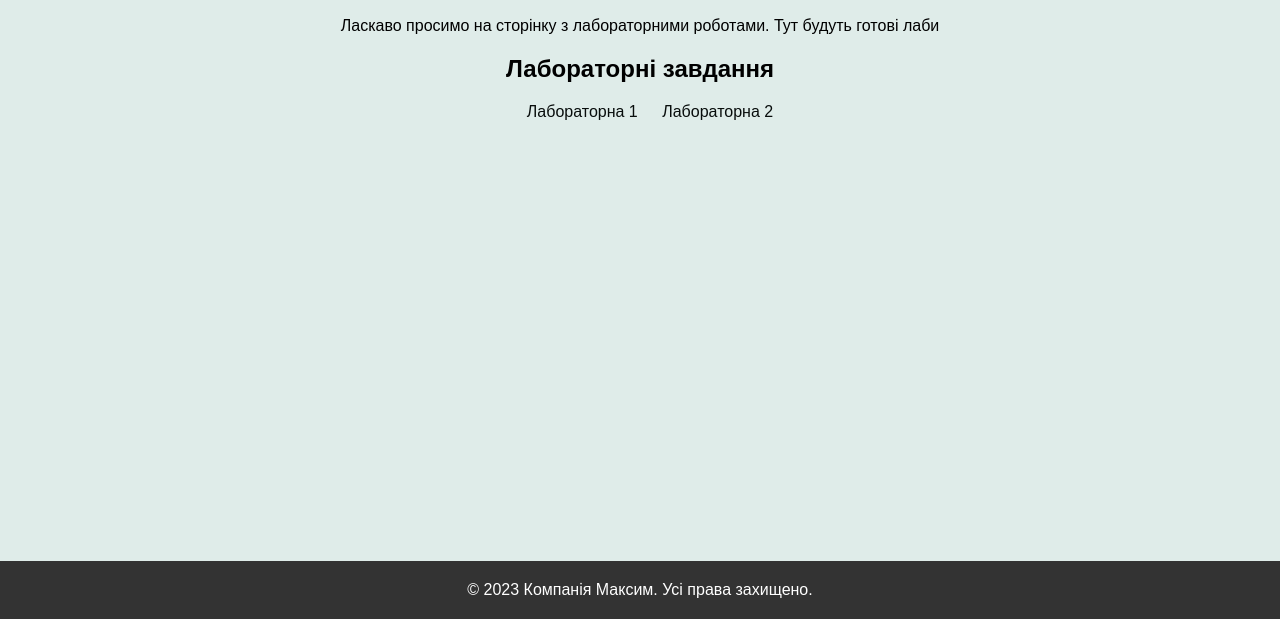
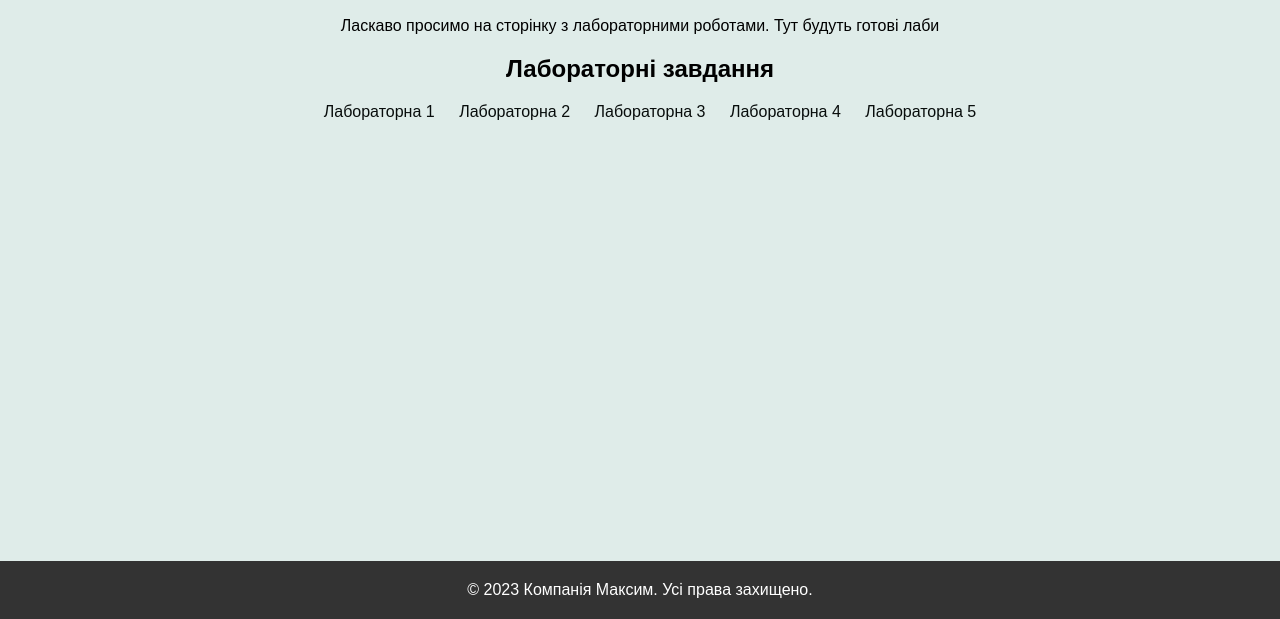
Before and after one commit to Juzo8/Juzo8.github.io, a plain HTML site: page labmain.html in a window 1280 px wide. Shown: the part 181-800 px from the top of the page. Drawn offline with Linux system fonts and the light colour scheme.

Commit message:
Update labmain.html

```diff
--- a/labmain.html
+++ b/labmain.html
@@ -28,6 +28,9 @@
         <ul>
             <li><a href="laboratorna1.html">Лабораторна 1</a></li>
             <li><a href="lab2.html">Лабораторна 2</a></li>
+            <li><a href="youtube.html">Лабораторна 3</a></li>
+            <li><a href="pipa4.html">Лабораторна 4</a></li>
+            <li><a href="lab5.html"> Лабораторна 5</a></li>
         </ul>
     </section>
 
```
